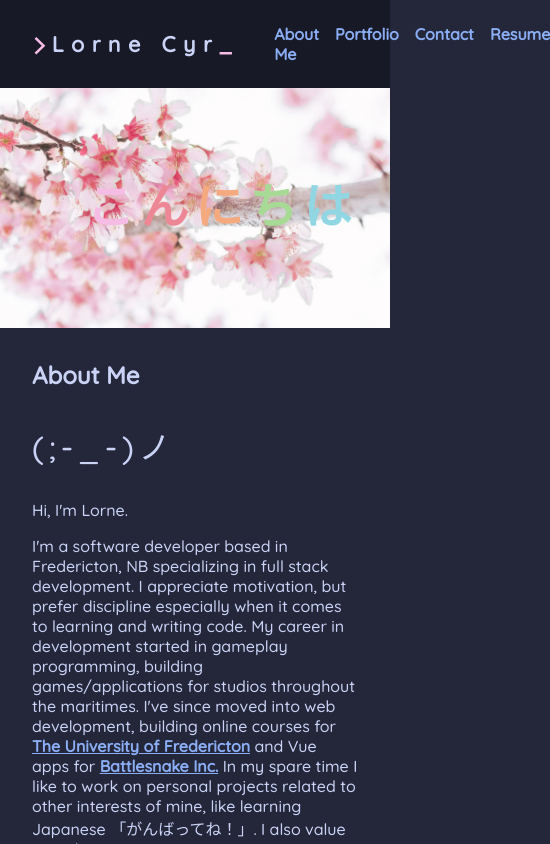
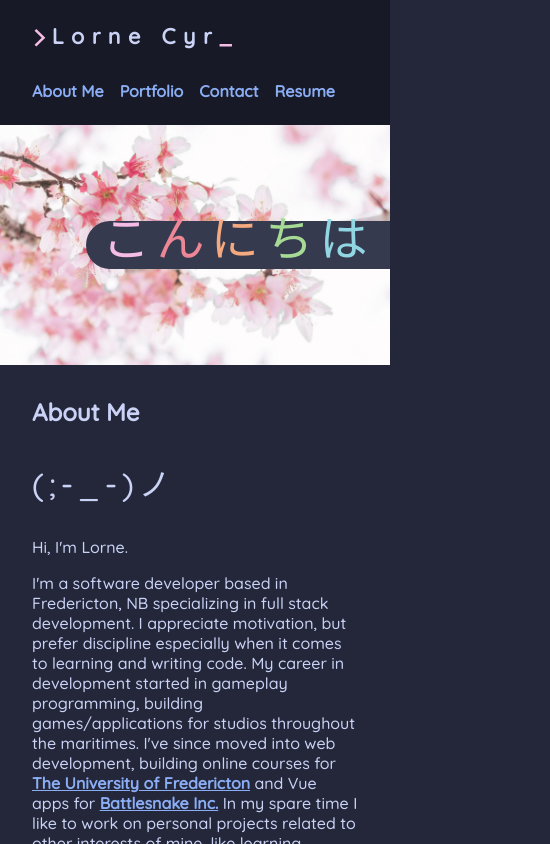
Before and after one commit to Llourn/react-portfolio, a React (Create React App) app: page / in a window 390 px wide. Shown: the top 844 px of the page, 550 px wide, since content can reach past the window. Built offline with nearby package versions, Linux system fonts and the light colour scheme; a web font is replaced by a local one.

Commit message:
updated nav at mobile and changed styling for about page

```diff
--- a/src/components/About/About.module.css
+++ b/src/components/About/About.module.css
@@ -7,30 +7,37 @@
   position: relative;
 }
 
-.hero h1 {
+.heroText {
   position: absolute;
-  right: 2rem;
   top: 50%;
+  right: 0;
   font-size: clamp(3rem, 10vw, 6rem);
   letter-spacing: clamp(0rem, 10vw, 0.4rem);
   margin: 0;
-  line-height: 0;
+  line-height: 0.8;
   color: var(--base);
+  background-color: var(--surface0);
+  padding-right: 1rem;
+  padding-left: 1rem;
+  height: clamp(3rem, 10vw, 6rem);
+  transform: translateY(-50%);
+  border-top-left-radius: 30px;
+  border-bottom-left-radius: 30px;
 }
 
-.hero h1 > span:nth-child(1) {
+.heroText > span:nth-child(1) {
   color: var(--pink);
 }
-.hero h1 > span:nth-child(2) {
+.heroText > span:nth-child(2) {
   color: var(--red);
 }
-.hero h1 > span:nth-child(3) {
+.heroText > span:nth-child(3) {
   color: var(--peach);
 }
-.hero h1 > span:nth-child(4) {
+.heroText > span:nth-child(4) {
   color: var(--green);
 }
-.hero h1 > span:nth-child(5) {
+.heroText > span:nth-child(5) {
   color: var(--sky);
 }
 
--- a/src/components/About/index.jsx
+++ b/src/components/About/index.jsx
@@ -6,13 +6,13 @@ const About = () => {
   return (
     <div>
       <div className={styles.hero}>
-        <h1 className={"bubble-japanese"}>
+        <div className={`${styles.heroText} bubble-japanese`}>
           <span>こ</span>
           <span>ん</span>
           <span>に</span>
           <span>ち</span>
           <span>は</span>
-        </h1>
+        </div>
       </div>
       <section className={styles.infoSection}>
         <h1>About Me</h1>
--- a/src/components/Header/Header.module.css
+++ b/src/components/Header/Header.module.css
@@ -10,6 +10,7 @@
   display: flex;
   justify-content: space-between;
   align-items: center;
+  flex-wrap: wrap;
 }
 
 .logo {
@@ -27,6 +28,7 @@
   list-style-type: none;
   display: flex;
   gap: 1rem;
+  padding: 0;
 }
 
 .links > li {
```
